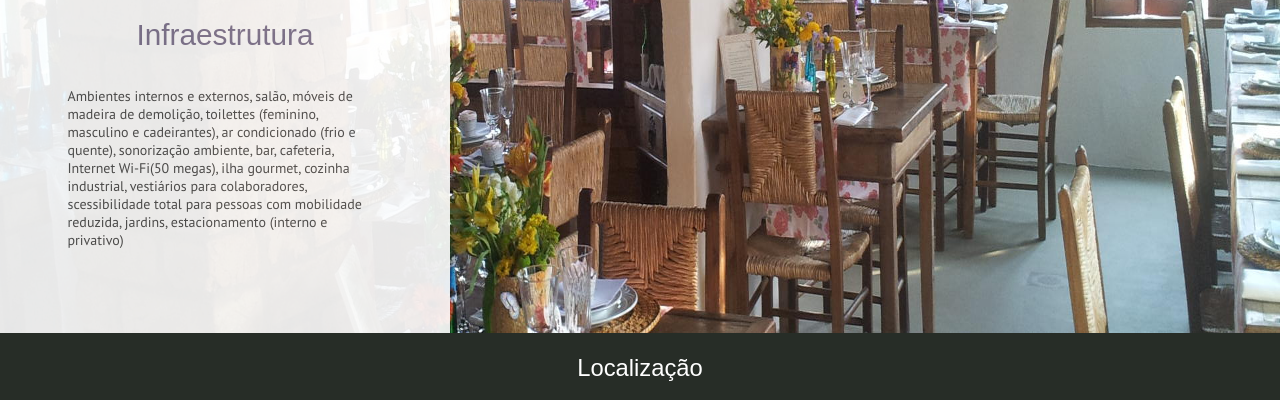
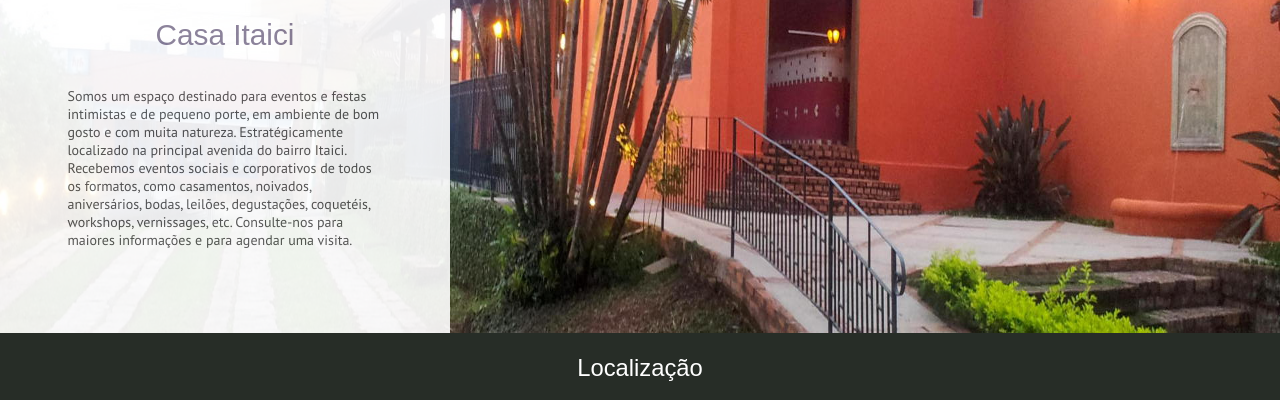
Before and after one commit to kaiam/casa-itaici-mockup, a plain HTML site: page index.html in a window 1280 px wide. Shown: the part 400-800 px from the top of the page. Drawn offline with Linux system fonts and the light colour scheme; some packages are replaced by stand-ins of ours; a web font is replaced by a local one.

Commit message:
changed about text and slide transition interval.

```diff
--- a/index.html
+++ b/index.html
@@ -57,7 +57,7 @@
 
     <section class="cycle-slideshow intro-slide" id="home"
              data-cycle-fx="fade"
-             data-cycle-timeout="4000"
+             data-cycle-timeout="5000"
              data-cycle-loader=true
              data-cycle-progressive="#images">
 
@@ -126,7 +126,7 @@
                data-cycle-swipe="true"
                data-cycle-swipe-fx="fade"
                data-cycle-fx="fade"
-               data-cycle-timeout="4000"
+               data-cycle-timeout="7000"
                data-cycle-pause-on-hover="true"
                data-cycle-slides="> div"
                data-cycle-pager=".pager">
@@ -137,7 +137,7 @@
                 <img class="svg" src="img/about/icon4.svg" width="101" height="101" alt="Casa Itaici"/>
                 <img class="png" src="img/about/icon4.png" width="101" height="101" alt="Casa Itaici"/>
                 <h3>Casa Itaici</h3>
-                <p>Somos um espaço destinado para eventos e festas intimistas e de pequeno porte, em ambiente de bom gosto e com muita natureza. Estratégicamente localizado na principal avenida do bairro Itaici, proporcionando fácil acesso e segurança no traslado dos anfitriões e convidados. Recebemos eventos sociais e corporativos de todos os formatos, como: casamentos, noivados, aniversários, bodas, chás de bebê, leilões, degustações, coquetéis, workshops, vernissages, reuniões, confraternizações, etc. Consulte-nos para maiores informações e para agendar uma visita.</p>
+                <p>Somos um espaço destinado para eventos e festas intimistas e de pequeno porte, em ambiente de bom gosto e com muita natureza. Estratégicamente localizado na principal avenida do bairro Itaici. Recebemos eventos sociais e corporativos de todos os formatos, como casamentos, noivados, aniversários, bodas, leilões, degustações, coquetéis, workshops, vernissages, etc. Consulte-nos para maiores informações e para agendar uma visita.</p>
               </div>
               <div class="about-slider-inner">
                 <img class="about-img" src="img/about/entrada_angulo_fundos_570.jpg" alt="entrada"/>
```
